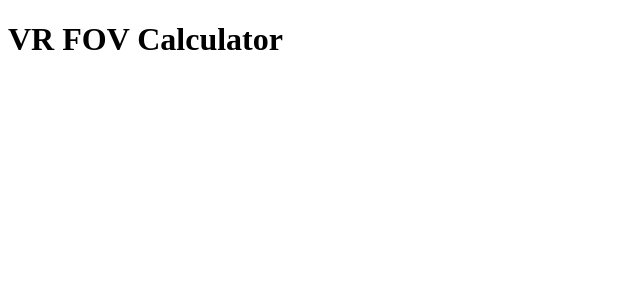
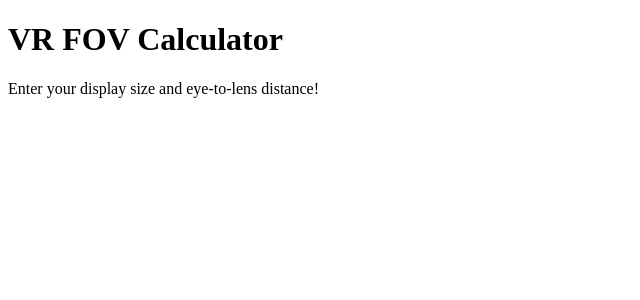
Before and after one commit to gatlee21/VRHeadsetFovCalculator, a React (Vite) app: page / in a window 1280 px wide. Shown: the top 300 px of the page, without its empty margins (0-640 px from the left). Built offline with nearby package versions, Linux system fonts and the light colour scheme.

Commit message:
Add calculator page

```diff
--- a/src/App.jsx
+++ b/src/App.jsx
@@ -1,9 +1,12 @@
 import React from 'react';
+import Calculator from './pages/Calculator.jsx';
+
 
 function App() {
   return (
     <div>
       <h1>VR FOV Calculator</h1>
+      <Calculator />
     </div>
   );
 }
--- /dev/null
+++ b/src/pages/Calculator.jsx
@@ -0,0 +1,11 @@
+import React from 'react';
+
+function Calculator() {
+  return (
+    <div>
+      <p>Enter your display size and eye-to-lens distance!</p>
+    </div>
+  );
+}
+
+export default Calculator;
```
Also changed, not shown: src/pages/Home.jsx (deleted).
